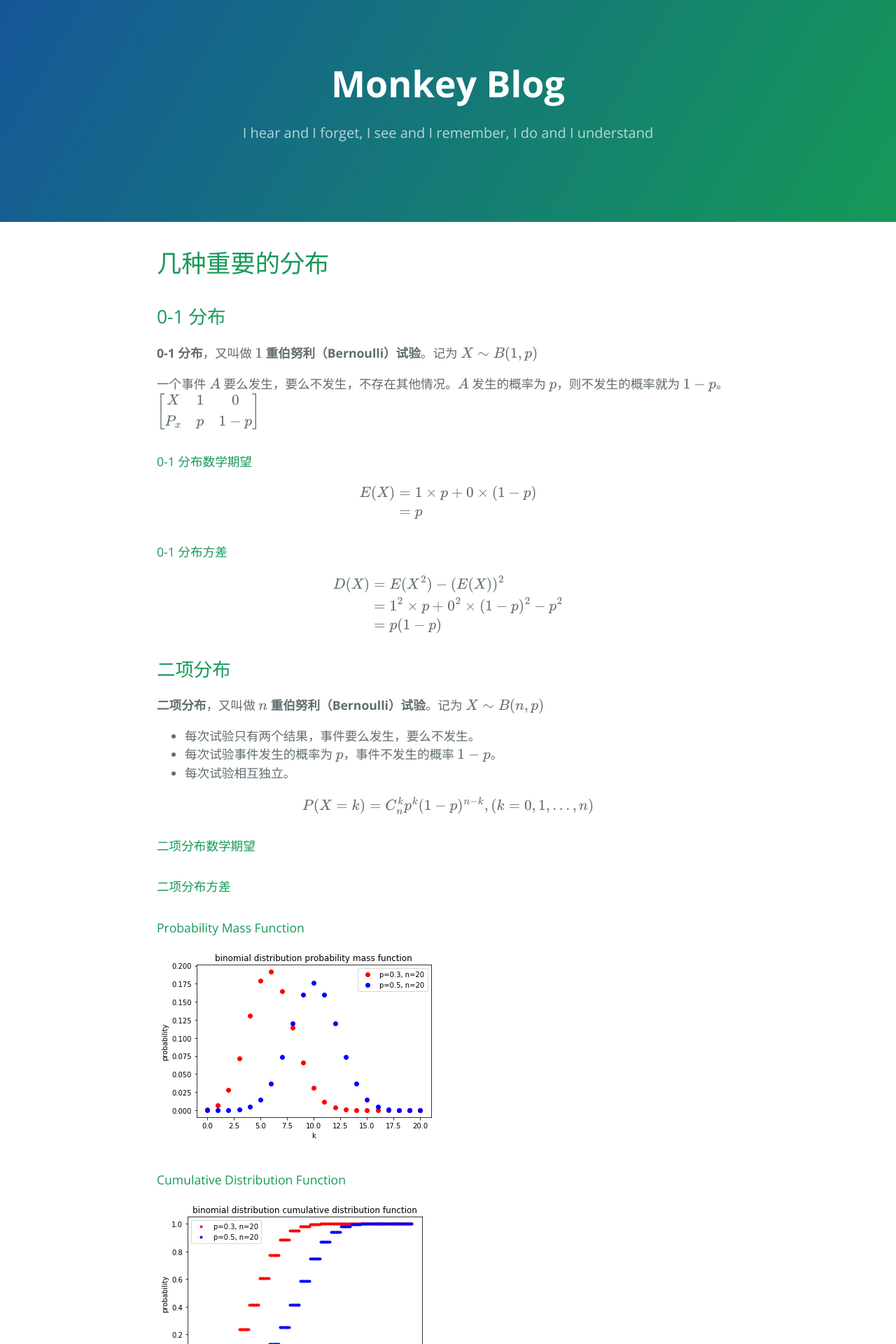
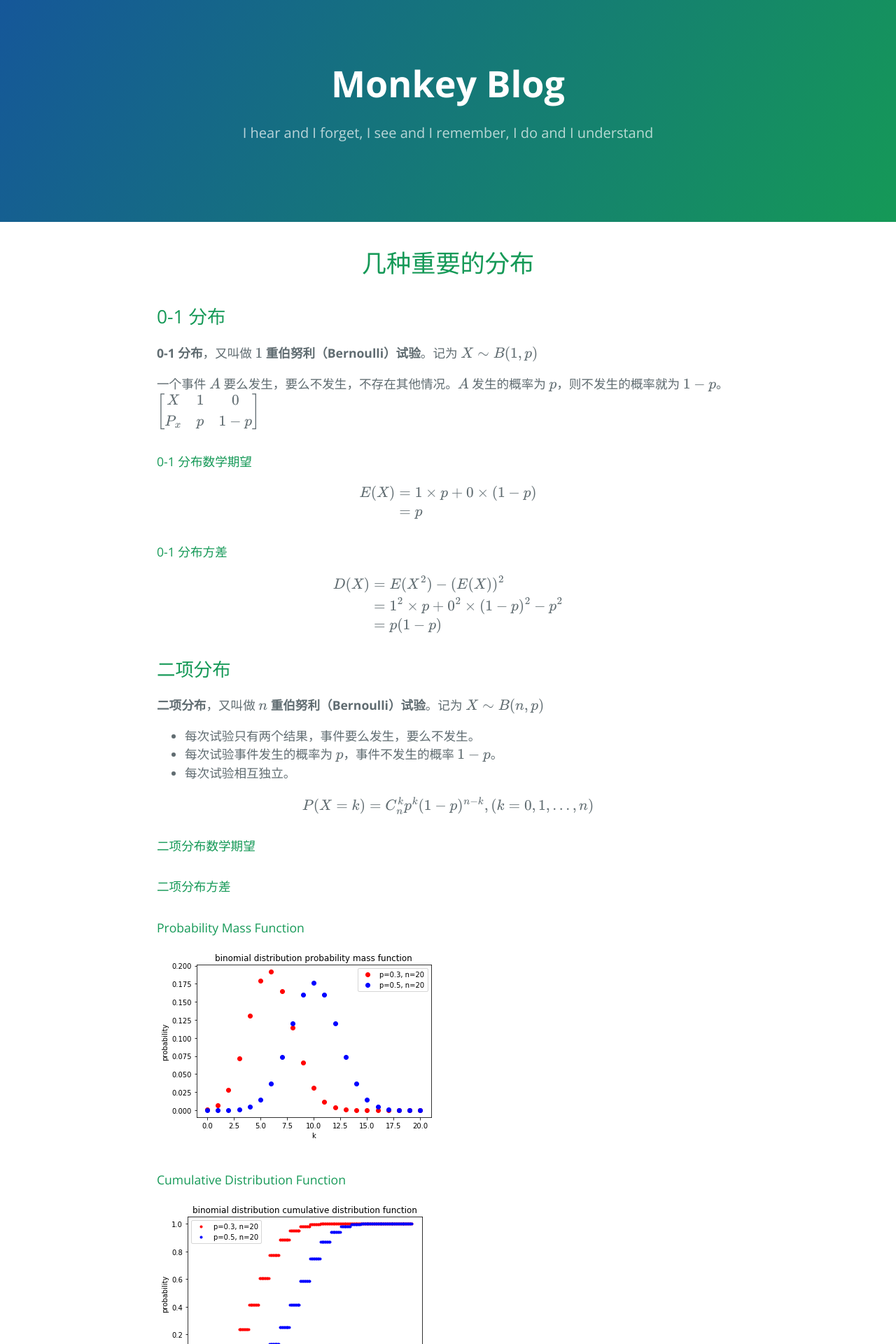
Before and after one commit to monkey-knight/monkey-knight.github.io, a Jekyll site: the page built from probability_theory/distribution.md, in a window 1280 px wide. Shown: the top 1920 px of the page at 70% size. Built offline with Jekyll 4.4.1, drawn with Linux system fonts in a browser that asks for light colours; our own code applies the rules of GitHub Pages for plain Markdown files; formulas are drawn with MathJax 3.

```diff
--- a/probability_theory/distribution.md
+++ b/probability_theory/distribution.md
@@ -1,4 +1,4 @@
-# 几种重要的分布
+# <center>几种重要的分布</center>
 
 
 
```
Also changed, not shown: probability_theory/poisson_distribution.md (+1 -1 lines).
